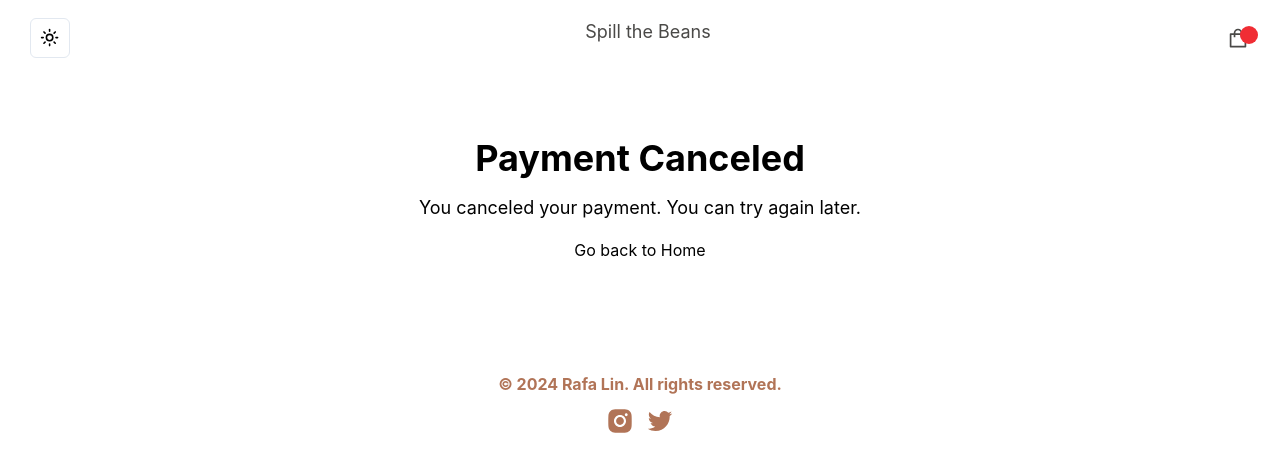
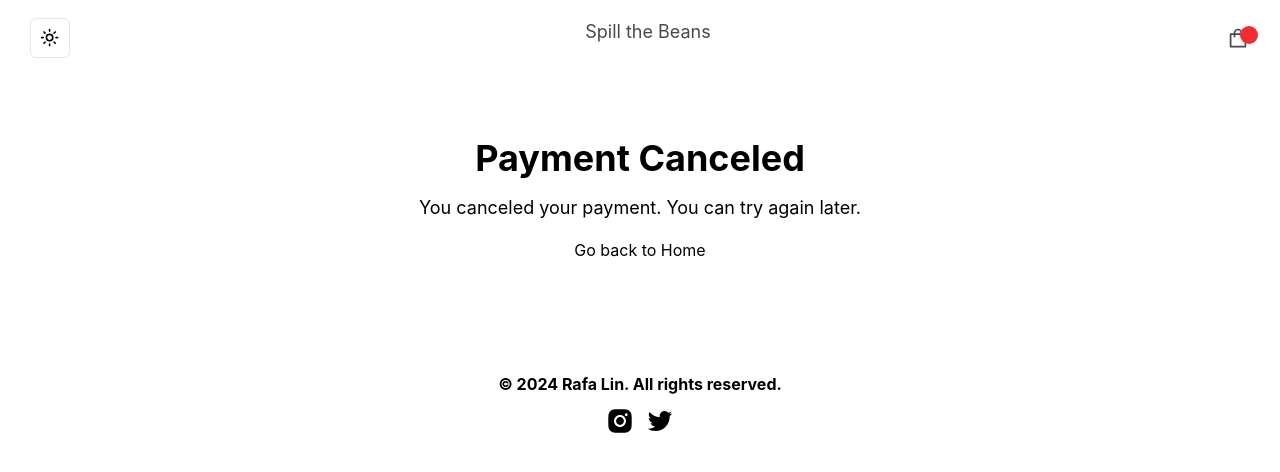
Before and after one commit to rafalin0/spillthebeans, a Next.js app: page /canceled in a window 1280 px wide. Shown: the top 472 px of the page. Built offline with nearby package versions, Linux system fonts and the light colour scheme; no server answers.

Commit message:
feat: add Footer component

```diff
--- a/components/Footer.tsx
+++ b/components/Footer.tsx
@@ -3,7 +3,7 @@ import { AiFillInstagram, AiOutlineTwitter } from "react-icons/ai";
 
 const Footer = () => {
   return (
-    <footer className="text-color-1 text-center mt-7 md:mt-20 2xl:mt-40 py-[30px] px-[10px] font-bold flex flex-col items-center gap-[10px] justify-center">
+    <footer className="text-fg-1 text-center mt-7 md:mt-20 2xl:mt-40 py-[30px] px-[10px] font-bold flex flex-col items-center gap-[10px] justify-center">
       <p>© 2024 Rafa Lin. All rights reserved.</p>
       <p className="text-3xl flex gap-[10px]">
         <AiFillInstagram />
```
